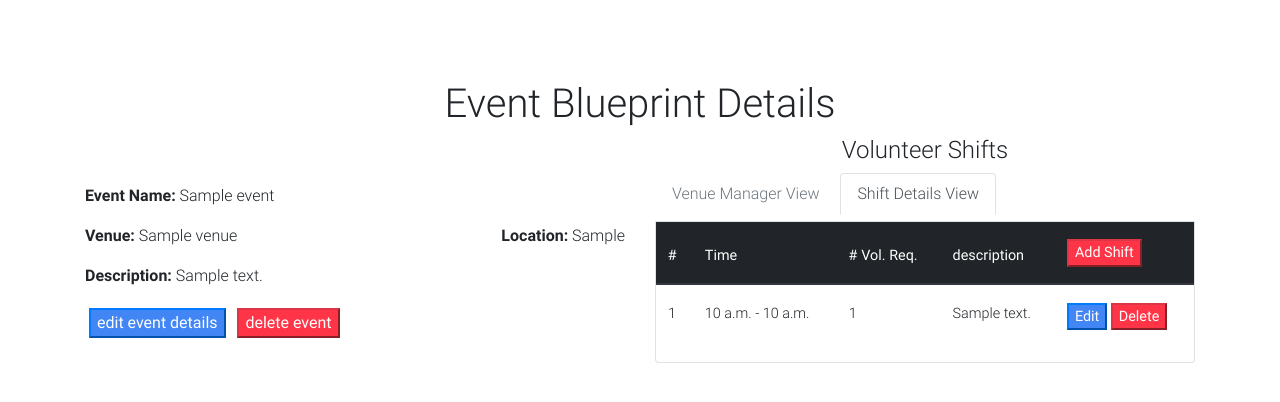
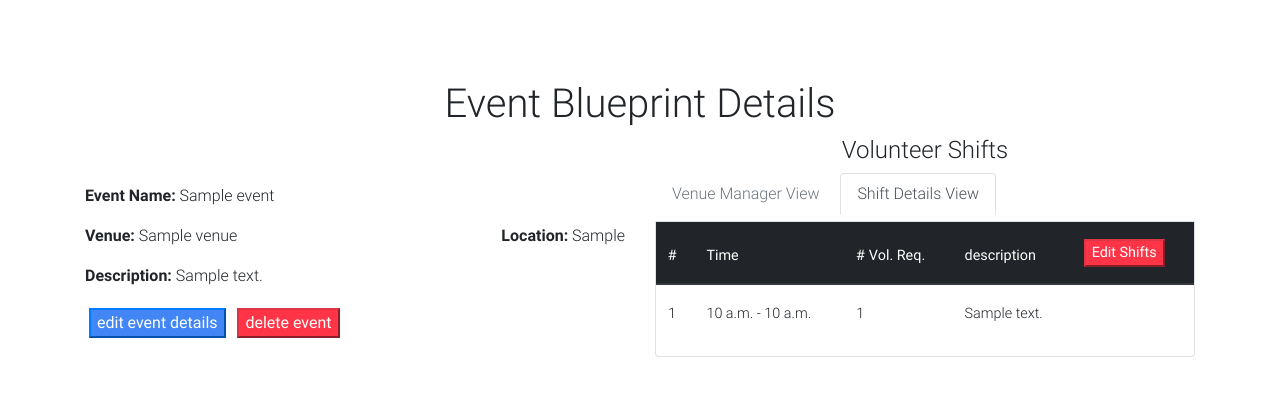
Before and after one commit to Nolan-Little/inStep, a Django app: page /event_template_details/1/ in a window 1280 px wide. Shown: the top 402 px of the page. Run offline with Django 3.2, Linux system fonts and the light colour scheme; tables that the repository leaves empty hold one stand-in row (values such as "Sample post"); some libraries are stand-ins or nearby versions.

Commit message:
edit all shifts from event template detail

```diff
--- a/volunteer/templates/events/event_template_detail.html
+++ b/volunteer/templates/events/event_template_detail.html
@@ -67,7 +67,7 @@
                     <th scope="col">
                       <button class="btn-danger">
                         <a class="text-white" href="{% url 'volunteer:new_shift' event_template.id %}">
-                          Add Shift
+                          Edit Shifts
                         </a>
                       </button>
                     </th>
@@ -80,14 +80,6 @@
                       <td>{{shift.start_time}} - {{shift.end_time}}</td>
                       <td>{{shift.num_volunteers}}</td>
                       <td>{{shift.description}}</td>
-                      <td>
-                        <button class="btn-primary">
-                          <a class="text-white" href="{% url 'volunteer:edit_shift' shift.id %}">Edit</a>
-                        </button>
-                        <button class="btn-danger">
-                          <a class="text-white" href="{% url 'volunteer:delete_shift' shift.id %}">Delete</a>
-                        </button>
-                      </td>
                     </tr>
                   {% endfor %}
                 </tbody>
--- a/volunteer/templates/events/shift_template.html
+++ b/volunteer/templates/events/shift_template.html
@@ -12,8 +12,8 @@
           {{shift_form|crispy}}
           <div class="text-center">
             <div class="btn-group btn-group-vertical">
-              <button name="add_shift" value="add_shift" class="m-1 btn btn-primary text-white" type="submit">Save Shift and Add Another Shift</button>
-              <button name="dashboard" value="dashboard" class="m-1 btn btn-danger text-white">Save and Schedule Event</button>
+              <button name="add_shift" value="add_shift" class="m-1 btn btn-primary text-white" type="submit">Save Shift</button>
+              <a href="{% url 'volunteer:schedule_event' event.id %}"class="m-1 btn btn-dark text-white">Schedule Event</a>
             </div>
           </div>
         </form>
--- a/volunteer/views/shift_views.py
+++ b/volunteer/views/shift_views.py
@@ -41,7 +41,7 @@ def new_shift(request, event_id):
             return HttpResponseRedirect(reverse('volunteer:new_shift', args=(event.id, )))
 
         elif form_data.get('dashboard'):
-            return HttpResponseRedirect(reverse('volunteer:event_template_details', args=(event.id,)))
+            return HttpResponseRedirect(reverse('volunteer:schedule_event', args=(event.id,)))
 
 def edit_shift(request, shift_id):
     if request.method == "GET":
```
